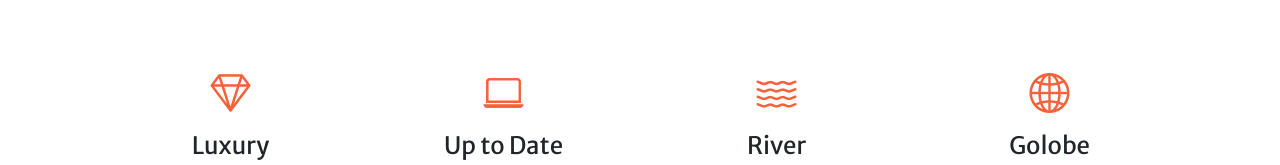
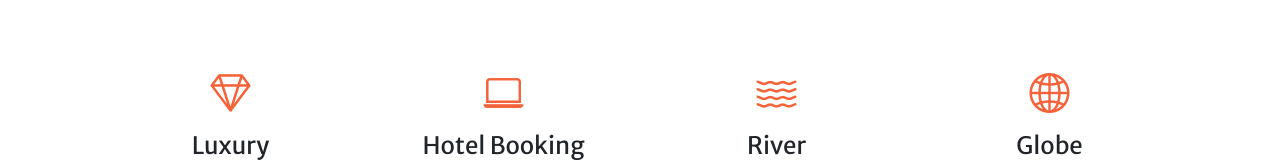
Before and after one commit to Encom21/TW1, a plain HTML site: page index.html in a window 1280 px wide. Shown: the part 1480-1645 px from the top of the page. Drawn offline with nearby package versions, Linux system fonts and the light colour scheme; some packages are replaced by stand-ins of ours; a script that the page names is missing.

Commit message:
Add files via upload

```diff
--- a/index.html
+++ b/index.html
@@ -78,7 +78,7 @@
                     <div class="col-lg-3 col-md-6 text-center">
                         <div class="mt-5">
                             <div class="mb-2"><i class="bi-laptop fs-1 text-primary"></i></div>
-                            <h3 class="h4 mb-2">Up to Date</h3>
+                            <h3 class="h4 mb-2">Hotel Booking</h3>
                             <p class="text-muted mb-0">All dependencies are kept current to keep things fresh.</p>
                         </div>
                     </div>
@@ -92,7 +92,7 @@
                     <div class="col-lg-3 col-md-6 text-center">
                         <div class="mt-5">
                             <div class="mb-2"><i class="bi-globe2 fs-1 text-primary"></i></div>
-                            <h3 class="h4 mb-2">Golobe</h3>
+                            <h3 class="h4 mb-2">Globe</h3>
                             <p class="text-muted mb-0">Is it really open source if it's not made with love?</p>
                         </div>
                     </div>
```
